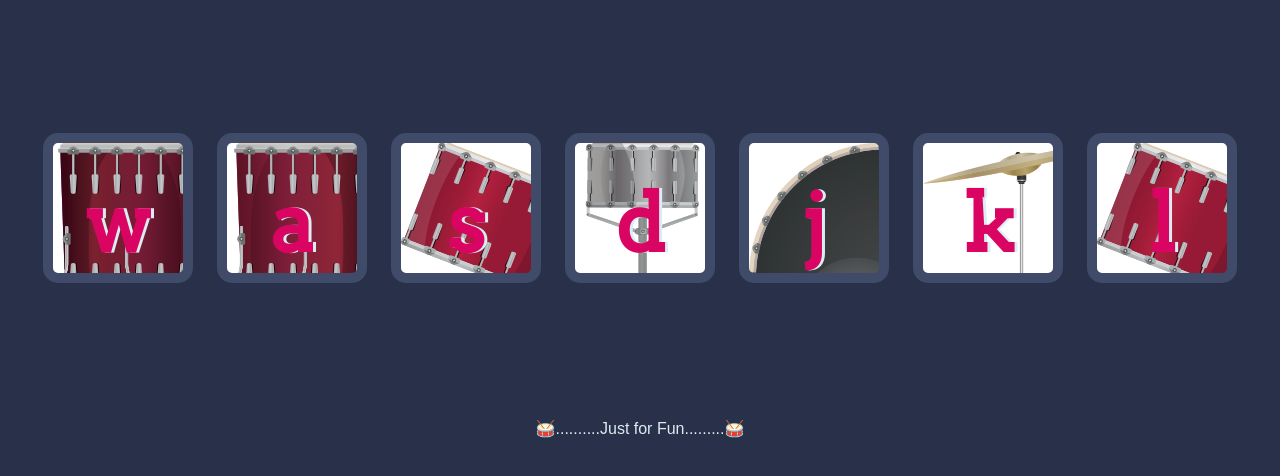
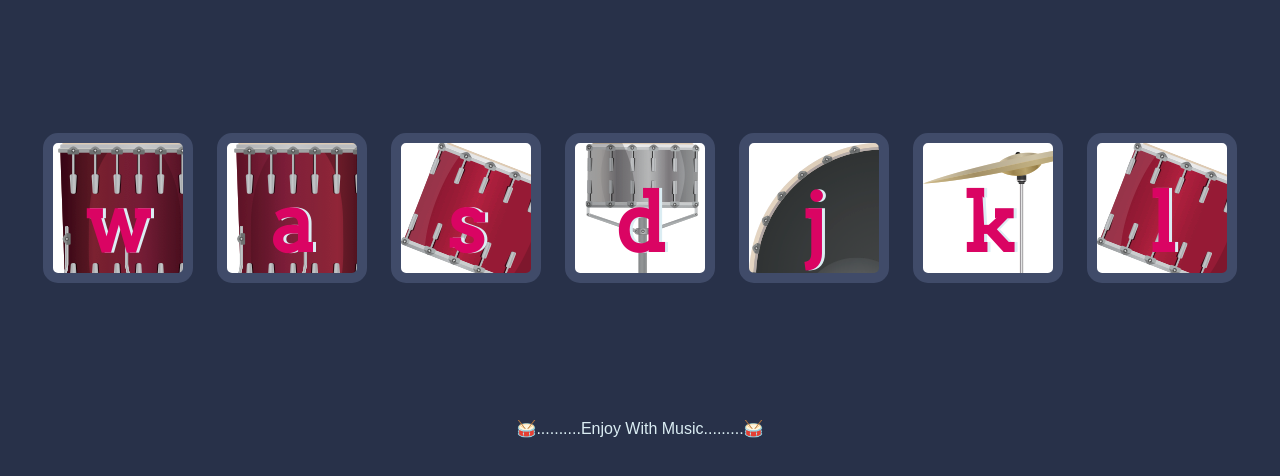
Before and after one commit to udeshya17/Drum-Kit, a plain HTML site: page index.html in a window 1280 px wide. Shown: the part 156-632 px from the top of the page. Drawn offline with Linux system fonts and the light colour scheme.

Commit message:
Update index.html

```diff
--- a/index.html
+++ b/index.html
@@ -26,7 +26,7 @@
 
 
   <footer>
-    🥁..........Just for Fun.........🥁
+    🥁..........Enjoy With Music.........🥁
   </footer>
 
   <script src="index.js" charset="utf-8"></script>
```
